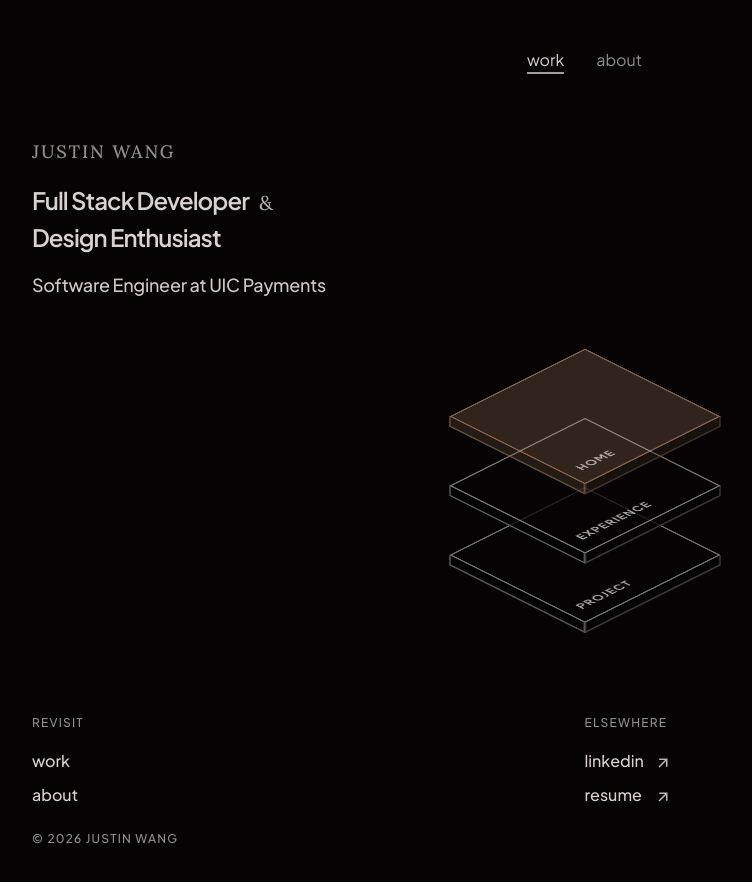
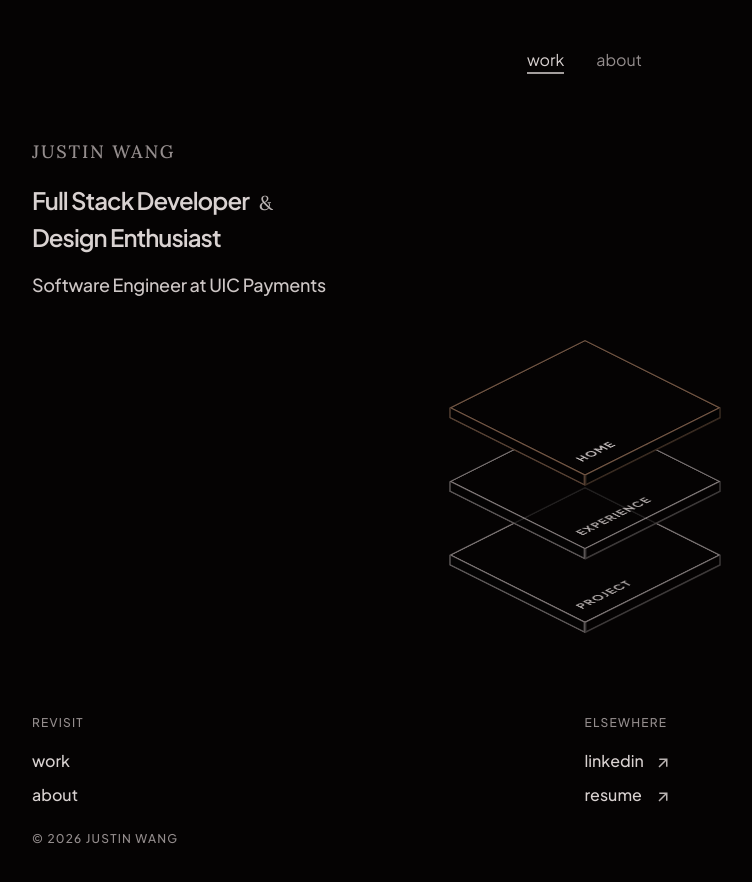
Before and after one commit to jwang9228/personal-site, a Next.js app: page / in a window 1280 px wide. Shown: the top 882 px of the page, without its empty margins (48-800 px from the left). Built offline with nearby package versions, Linux system fonts and the light colour scheme.

Commit message:
Optimize animations constant file, add hover behavior to techstack

```diff
--- a/src/app/components/utils/Fade.tsx
+++ b/src/app/components/utils/Fade.tsx
@@ -1,5 +1,5 @@
 'use client';
-import { ANIM } from '@/app/lib/animations';
+import { FADE_UP_VARIANTS, FADE_IN_VARIANTS } from '@/app/lib/animations';
 import { motion } from 'motion/react';
 import { ReactNode, ElementType, memo } from 'react';
 
@@ -22,7 +22,7 @@ function Fade({
 }: FadeProps) {
   const Component = motion[as] as ElementType;
 
-  const selectedVariant = type === 'up' ? ANIM.fadeUpVariants : ANIM.fadeInVariants;
+  const selectedVariant = type === 'up' ? FADE_UP_VARIANTS : FADE_IN_VARIANTS;
 
   // If inView true, apply scroll-trigger props - only apply animation when component
   // is in the viewport, only render once and when at least 20% of the component is on screen
--- a/src/app/components/work/Techstack.tsx
+++ b/src/app/components/work/Techstack.tsx
@@ -2,9 +2,15 @@
 import { motion } from 'motion/react';
 import { TECHSTACK_LAYER_NAV, TechstackLayer } from '@/app/lib/navigation';
 import {
-  ANIM,
+  TECHSTACK_PADDING_TOP,
+  TECHSTACK_VARIANTS,
+  TECHSTACK_STYLE,
+  TECHSTACK_LAYER_VARIANTS,
+  TECHSTACK_LAYER_STYLE,
   TECHSTACK_PAGE_DELAY,
   TECHSTACK_STAGGER,
+  TECHSTACK_TAP_SCALE,
+  TECHSTACK_TAP_SPRING,
   TEXT_REVEAL_BUFFER,
   TEXT_FADE_DURATION
 } from '@/app/lib/animations';
@@ -18,18 +24,18 @@ interface TechstackProps {
 export default function Techstack({ activeLayer, setActiveLayer } : TechstackProps) {
   const layersLastIndex = TECHSTACK_LAYER_NAV.length - 1;
   const layerCustomProps = TECHSTACK_LAYER_NAV.map((_, i) => ({
-   targetZ: i * ANIM.techstackLayerStyle.zSpacing
+    targetZ: i * TECHSTACK_LAYER_STYLE.zSpacing
   }));
 
   return (
     <Fade
       type='up' as='section'
-      className='relative w-full flex items-center justify-center pt-40'
+      className={`relative w-full flex items-center justify-center ${TECHSTACK_PADDING_TOP}`}
     >
       <motion.div
-        variants={ANIM.techstackVariants}
-        style={ANIM.techstackStyle}
-        className={`relative ${ANIM.techstackLayerStyle.size}`}
+        variants={TECHSTACK_VARIANTS}
+        style={TECHSTACK_STYLE}
+        className={`relative ${TECHSTACK_LAYER_STYLE.size}`}
       >
         {TECHSTACK_LAYER_NAV.map((layer, i) => {
           const reverseIndex = layersLastIndex - i;
@@ -42,19 +48,23 @@ export default function Techstack({ activeLayer, setActiveLayer } : TechstackPro
           return (
             <motion.div
               custom={layerCustomProps[i]}
-              variants={ANIM.techstackLayerVariants}
+              variants={TECHSTACK_LAYER_VARIANTS}
               key={layer}
 
               onClick={() => {!isActive && setActiveLayer(layer)}}
+              whileTap={!isActive
+                ? { scale: TECHSTACK_TAP_SCALE, transition: TECHSTACK_TAP_SPRING }
+                : undefined
+              }
 
               className={`absolute inset-0 flex items-end justify-start p-4 transform-3d
-                ${isActive ? 'cursor-default' : 'cursor-pointer'}`}
+                ${isActive ? 'cursor-default' : 'cursor-pointer group'}`}
             >
               <motion.div
-                className={`absolute inset-0 border-2 transition-colors duration-300
+                className={`absolute inset-0 border-2 transition-[colors,filter] duration-300
                   ${isActive
-                    ? 'border-accent/50 bg-accent/20 shadow-2xl'
-                    : 'border-primary-muted/80 bg-background/75 shadow-xl'}`}
+                    ? 'border-accent/50 bg-background'
+                    : 'border-primary-muted/80 bg-background/75 group-hover:border-primary-muted group-hover:brightness-110'}`}
               />
 
               <motion.span
@@ -64,8 +74,9 @@ export default function Techstack({ activeLayer, setActiveLayer } : TechstackPro
                   delay: isTopLayer ? 0 : textRevealDelay,
                   duration: TEXT_FADE_DURATION
                 }}
-                className='relative z-10 block translate-z-px
-                  text-sm tracking-widest uppercase text-primary/80 font-bold'
+                className={`relative z-10 block translate-z-px
+                  text-sm tracking-widest uppercase font-bold transition-colors duration-300
+                  ${isActive ? 'text-primary/90' : 'text-primary/80'}`}
               >
                 {layer}
               </motion.span>
@@ -90,14 +101,17 @@ function TechstackWall({
       style={{
         transformOrigin: wallOrientation,
         transform: wallOrientation === 'left' ? 'rotateY(90deg)' : 'rotateX(90deg)',
-        width: wallOrientation === 'left' ? `${ANIM.techstackLayerStyle.wallThickness}px` : undefined,
-        height: wallOrientation === 'left' ? undefined : `${ANIM.techstackLayerStyle.wallThickness}px`,
+        width: wallOrientation === 'left' ? `${TECHSTACK_LAYER_STYLE.wallThickness}px` : undefined,
+        height: wallOrientation === 'left' ? undefined : `${TECHSTACK_LAYER_STYLE.wallThickness}px`,
       }}
       className={`absolute left-0 border-2 transition-colors duration-300
         ${wallOrientation === 'left'
           ? 'top-0 h-full border-l-0 brightness-75'
           : 'bottom-0 w-full border-b-0 brightness-50'}
-        ${isActive ? 'border-accent/50 bg-accent/20' : 'border-primary-muted/80 bg-background/75'}
+        ${isActive
+          ? 'border-accent/50 bg-background'
+          : 'border-primary-muted/80 bg-background/75 group-hover:border-primary-muted'
+        }
       `}
     />
   )
--- a/src/app/components/work/Work.tsx
+++ b/src/app/components/work/Work.tsx
@@ -2,7 +2,7 @@
 import { motion } from 'motion/react';
 import { useState } from 'react';
 import { TECHSTACK_LAYER_NAV, TechstackLayer } from '@/app/lib/navigation';
-import { ANIM } from '@/app/lib/animations';
+import { PAGE_VARIANTS } from '@/app/lib/animations';
 import Techstack from './Techstack';
 import Title from './Title';
 
@@ -12,7 +12,7 @@ export default function Work() {
   );
 
   return (
-    <motion.main variants={ANIM.pageVariants} initial='hidden' animate='show'>
+    <motion.main variants={PAGE_VARIANTS} initial='hidden' animate='show'>
       <Title />
       <Techstack activeLayer={activeLayer} setActiveLayer={setActiveLayer} />
     </motion.main>
--- a/src/app/lib/animations.ts
+++ b/src/app/lib/animations.ts
@@ -1,31 +1,10 @@
-import { Variants } from 'motion/react';
+import { Transition, Variants } from 'motion/react';
 
-export const TECHSTACK_STAGGER = 0.1;
-export const TECHSTACK_PAGE_DELAY = 0.6;
-export const TEXT_REVEAL_BUFFER = 0.2;
-export const TEXT_FADE_DURATION = 0.3;
-
+// --- Page ---
 const PAGE_STAGGER = 0.2;
 const PAGE_DELAY = 0.1;
 
-const TECHSTACK_LAYER_SIZE = 'size-48';
-const TECHSTACK_LAYER_PX_GAP = 80;
-const TECHSTACK_LAYER_WALL_THICKNESS = 12;
-const TECHSTACK_LAYER_DAMPNESS = 22;
-const TECHSTACK_LAYER_STIFFNESS = 140;
-
-const FADE_UP_PX_TRANSLATION = 20;
-const FADE_UP_DURATION = 0.45;
-const FADE_UP_EASE = 'easeOut';
-
-const FADE_IN_DURATION = 0.25;
-
-interface LayerCustomProps {
-  targetZ: number;
-}
-
-export const ANIM = {
-  pageVariants: {
+export const PAGE_VARIANTS: Variants = {
   hidden: { opacity: 0 },
   show: {
     opacity: 1,
@@ -34,9 +13,28 @@ export const ANIM = {
       delayChildren: PAGE_DELAY
     }
   }
-  } satisfies Variants,
+};
 
-  techstackVariants: {
+// --- Techstack ---
+export const TECHSTACK_PADDING_TOP = 'pt-40';
+export const TECHSTACK_STAGGER = 0.1;
+export const TECHSTACK_PAGE_DELAY = 0.6;
+export const TEXT_REVEAL_BUFFER = 0.2;
+export const TEXT_FADE_DURATION = 0.3;
+
+const TECHSTACK_LAYER_SIZE = 'size-48';
+const TECHSTACK_LAYER_PX_GAP = 85;
+const TECHSTACK_LAYER_WALL_THICKNESS = 12;
+const TECHSTACK_LAYER_SPRING = { type: 'spring', damping: 22, stiffness: 140 } satisfies Transition;
+
+export const TECHSTACK_TAP_SCALE     = 0.94;
+export const TECHSTACK_TAP_SPRING    = { type: 'spring', damping: 30, stiffness: 400 } satisfies Transition;
+
+interface LayerCustomProps {
+  targetZ: number;
+}
+
+export const TECHSTACK_VARIANTS: Variants = {
   hidden: {},
   show: {
     transition: {
@@ -45,33 +43,35 @@ export const ANIM = {
       staggerDirection: -1
     }
   }
-  } satisfies Variants,
+};
 
-  techstackStyle: {
+export const TECHSTACK_STYLE = {
   rotateX: 60,
   rotateZ: -45,
   transformStyle: 'preserve-3d'
-  } as const,
+} as const;
 
-  techstackLayerVariants: {
+export const TECHSTACK_LAYER_VARIANTS = {
   hidden: { z: 0 },
   show: ({ targetZ }: LayerCustomProps) => ({
     z: targetZ,
-      transition: {
-        type: 'spring',
-        damping: TECHSTACK_LAYER_DAMPNESS,
-        stiffness: TECHSTACK_LAYER_STIFFNESS
-      }
+    transition: TECHSTACK_LAYER_SPRING
   })
-  } satisfies Variants,
+} satisfies Variants;
 
-  techstackLayerStyle: {
+export const TECHSTACK_LAYER_STYLE = {
   size: TECHSTACK_LAYER_SIZE,
   zSpacing: TECHSTACK_LAYER_PX_GAP,
   wallThickness: TECHSTACK_LAYER_WALL_THICKNESS,
-  } as const,
+} as const;
 
-  fadeUpVariants: {
+// --- Fade ---
+const FADE_UP_PX_TRANSLATION = 20;
+const FADE_UP_DURATION = 0.45;
+const FADE_UP_EASE = 'easeOut';
+const FADE_IN_DURATION = 0.25;
+
+export const FADE_UP_VARIANTS: Variants = {
   hidden: { opacity: 0, y: FADE_UP_PX_TRANSLATION },
   show: {
     opacity: 1,
@@ -81,9 +81,9 @@ export const ANIM = {
       ease: FADE_UP_EASE
     }
   }
-  } satisfies Variants,
+};
 
-  fadeInVariants: {
+export const FADE_IN_VARIANTS: Variants = {
   hidden: { opacity: 0 },
   show: {
     opacity: 1,
@@ -92,5 +92,4 @@ export const ANIM = {
       ease: 'easeOut'
     }
   }
-  } satisfies Variants
-}
+};
```
Also changed, not shown: 1 other file (tests, documents, lock files or other folders). Lines whose indentation alone changed are shown as unchanged.
